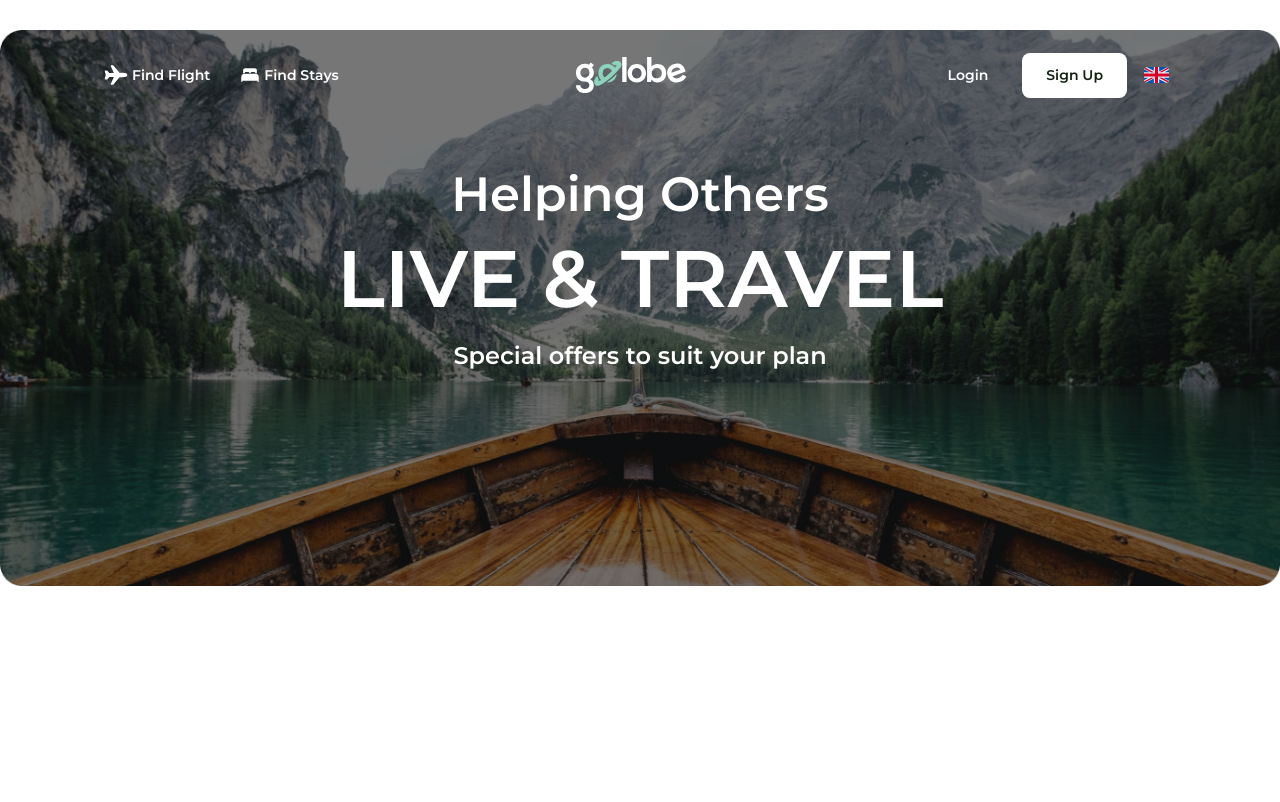
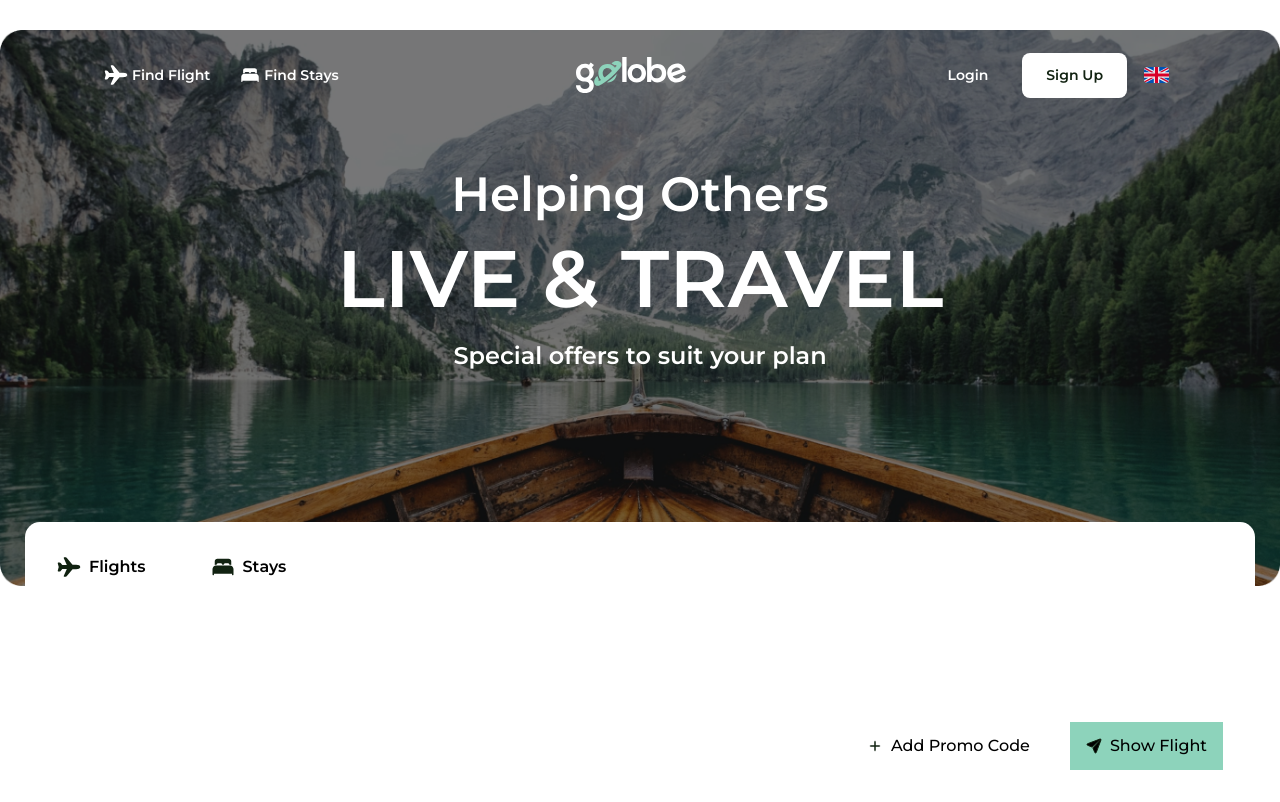
Before and after one commit to HuziukOleksandr/Gologe-Travel, a Vue app in the folder vue-gologe/: page / in a window 1280 px wide. Built offline with nearby package versions, Linux system fonts and the light colour scheme.

Commit message:
Worked on Quicl Search on the Landing Page, also added a Custom Button component

```diff
--- a/vue-gologe/src/components/Header/Header.vue
+++ b/vue-gologe/src/components/Header/Header.vue
@@ -2,7 +2,7 @@
 	<div
 		class="max-w-[1440px] w-[100%] h-[90px] flex justify-between items-center px-[104px] m-auto"
 	>
-		<Navigation
+		<CustomNavigation
 			:class="route.name !== 'Landing' ? 'text-green' : 'text-white'"
 		/>
 
@@ -45,7 +45,7 @@
 </template>
 
 <script setup lang="ts">
-import Navigation from '../UI/Navigation.vue'
+
 import Localization from './Localization.vue'
 
 import { useRoute } from 'vue-router';
--- a/vue-gologe/src/components/Header/Localization.vue
+++ b/vue-gologe/src/components/Header/Localization.vue
@@ -13,7 +13,7 @@
 			>
 		</div>
 
-		<MyLocalization
+		<CustomLocalization
 			:dialogVisible="toggleVisible"
 			@close-window="close"
 		/>
--- /dev/null
+++ b/vue-gologe/src/components/Landing/ QuickSearch.vue
@@ -0,0 +1,68 @@
+<template>
+	<div
+		class="max-w-[1230px] w-[100%] h-[280px] bg-white rounded-[15px] p-[32px]
+		flex flex-col justify-between"
+	>
+		<div
+			class="flex gap-[65px]"
+		>
+			<CustomButtonWithImage
+				class="h-[25px] font-bold"
+			>
+				<img
+					src="./../../assets/images/flight-black.svg"
+					alt="flight"
+				>
+				{{ $t("Landing.QuickSearch.flights")}}
+			</CustomButtonWithImage>
+
+			<CustomButtonWithImage
+				class="h-[25px] font-bold"
+			>
+				<img
+					src="./../../assets/images/hotel-black.svg"
+					alt="hotel"
+				>
+				{{ $t("Landing.QuickSearch.stays")}}
+			</CustomButtonWithImage>
+		</div>
+
+		<div
+			class="w-[100%] h-[56px]"
+		>
+
+		</div>
+
+		<div
+			class="h-[48px] flex self-end gap-[24px]"
+		>
+			<CustomButtonWithImage
+				class="h-[48px] p-[16px] font-medium"
+			>
+				<img
+					src="./../../assets/images/add-promo.svg"
+					alt="hotel"
+				>
+				{{ $t("Landing.QuickSearch.addPromoCode")}}
+			</CustomButtonWithImage>
+
+			<CustomButtonWithImage
+				class="h-[48px] p-[16px] font-medium bg-button"
+			>
+				<img
+					src="./../../assets/images/show-flights.svg"
+					alt="hotel"
+				>
+				{{ $t("Landing.QuickSearch.buttonFlight")}}
+			</CustomButtonWithImage>
+		</div>
+	</div>
+</template>
+
+<script setup lang="ts">
+
+</script>
+
+<style scoped>
+
+</style>
--- /dev/null
+++ b/vue-gologe/src/components/UI/CustomButtonWithImage.vue
@@ -0,0 +1,15 @@
+<template>
+	<button
+		class="flex gap-[8px] items-center font-serrat"
+	>
+	<slot></slot>
+	</button>
+</template>
+
+<script setup lang="ts">
+
+</script>
+
+<style scoped>
+
+</style>
--- a/vue-gologe/src/components/UI/index.ts
+++ b/vue-gologe/src/components/UI/index.ts
@@ -1,15 +1,20 @@
 import { defineAsyncComponent } from 'vue'
 
-const Navigation = defineAsyncComponent(
-	() => import("./Navigation.vue")
+const CustomNavigation = defineAsyncComponent(
+	() => import("./CustomNavigation.vue")
 )
 
-const MyLocalization = defineAsyncComponent(
-	() => import("./MyLocalization.vue")
+const CustomLocalization = defineAsyncComponent(
+	() => import("./CustomLocalization.vue")
+)
+
+const CustomButtonWithImage = defineAsyncComponent(
+	() => import("./CustomButtonWithImage.vue")
 )
 
 
 export default {
-	Navigation,
-	MyLocalization,
+	CustomNavigation,
+	CustomLocalization,
+	CustomButtonWithImage
 }
--- a/vue-gologe/src/helpers/Localization.ts
+++ b/vue-gologe/src/helpers/Localization.ts
@@ -1,5 +1,3 @@
-
-
 export function getTitleStyles(language: string){
     return language === 'EN' ?
         'leading-[74px] text-[80px]' :
--- a/vue-gologe/src/localization/EN.json
+++ b/vue-gologe/src/localization/EN.json
@@ -2,16 +2,24 @@
 	"Header": {
 		"login": "Login",
 		"signUp": "Sign Up"
+	},
+	"Navigation": {
+		"flight": "Find Flight",
+		"hotel": "Find Stays"
 	},
 	"Landing": {
 		"Preview": {
 			"headerTop": "Helping Others",
 			"header": "Live & Travel",
 			"headerBottom": "Special offers to suit your plan"
+		},
+		"QuickSearch": {
+			"flights": "Flights",
+			"stays": "Stays",
+			"buttonFlight": "Show Flight",
+			"buttonStays": "Show Stays",
+			"addPromoCode": "Add Promo Code"
 		}
-	},
-	"Navigation": {
-		"flight": "Find Flight",
-		"hotel": "Find Stays"
 	}
+
 }
--- a/vue-gologe/src/localization/UA.json
+++ b/vue-gologe/src/localization/UA.json
@@ -2,16 +2,24 @@
 	"Header": {
 		"login": "Вхід",
 		"signUp": "Реєстрація"
+	},
+	"Navigation": {
+		"flight": "Знайти Рейс",
+		"hotel": "Знайти Житло"
 	},
 	"Landing": {
 		"Preview": {
 			"headerTop": "Допомагати іншим",
 			"header": "Жити & Подорожувати",
 			"headerBottom": "Спеціальні пропозиції відповідно до вашого плану"
+		},
+		"QuickSearch": {
+			"flights": "Рейси",
+			"stays": "Житло",
+			"buttonFlight": "Показати Рейс",
+			"buttonStays": "Покачати Житло",
+			"addPromoCode": "Додати Промо Код"
 		}
-	},
-	"Navigation": {
-		"flight": "Знайти Рейс",
-		"hotel": "Знайти Житло"
 	}
+
 }
--- a/vue-gologe/src/view/Landing.vue
+++ b/vue-gologe/src/view/Landing.vue
@@ -12,6 +12,9 @@
 		<PreviewText
 			class="relative"
 		/>
+    <QuickSearch
+      class="relative mx-auto top-[200px]"
+    />
 	</div>
 </template>
 
@@ -19,6 +22,7 @@
 import Preview from '../components/Landing/Preview.vue'
 import Header from '../components/Header/Header.vue'
 import PreviewText from '../components/Landing/PreviewText.vue'
+import  QuickSearch from '../components/Landing/ QuickSearch.vue'
 
 </script>
 
--- a/vue-gologe/tailwind.config.js
+++ b/vue-gologe/tailwind.config.js
@@ -21,7 +21,8 @@ export default {
 			'deafult': '#FFFFFF',
 			'button': '#8DD3BB',
 			'black' : '#000',
-			'green' : '#112211'
+			'green' : '#112211',
+			"bg-second": "#D7E2EE"
 		},
 		fontFamily: {
 			'serrat': ['Montserrat','sans'],
```
Also changed, not shown: vue-gologe/src/assets/images/add-promo.svg (added), vue-gologe/src/assets/images/show-flights.svg (added), vue-gologe/src/components/UI/CustomLocalization.vue (renamed from vue-gologe/src/components/UI/MyLocalization.vue), vue-gologe/src/components/UI/CustomNavigation.vue (renamed from vue-gologe/src/components/UI/Navigation.vue).
